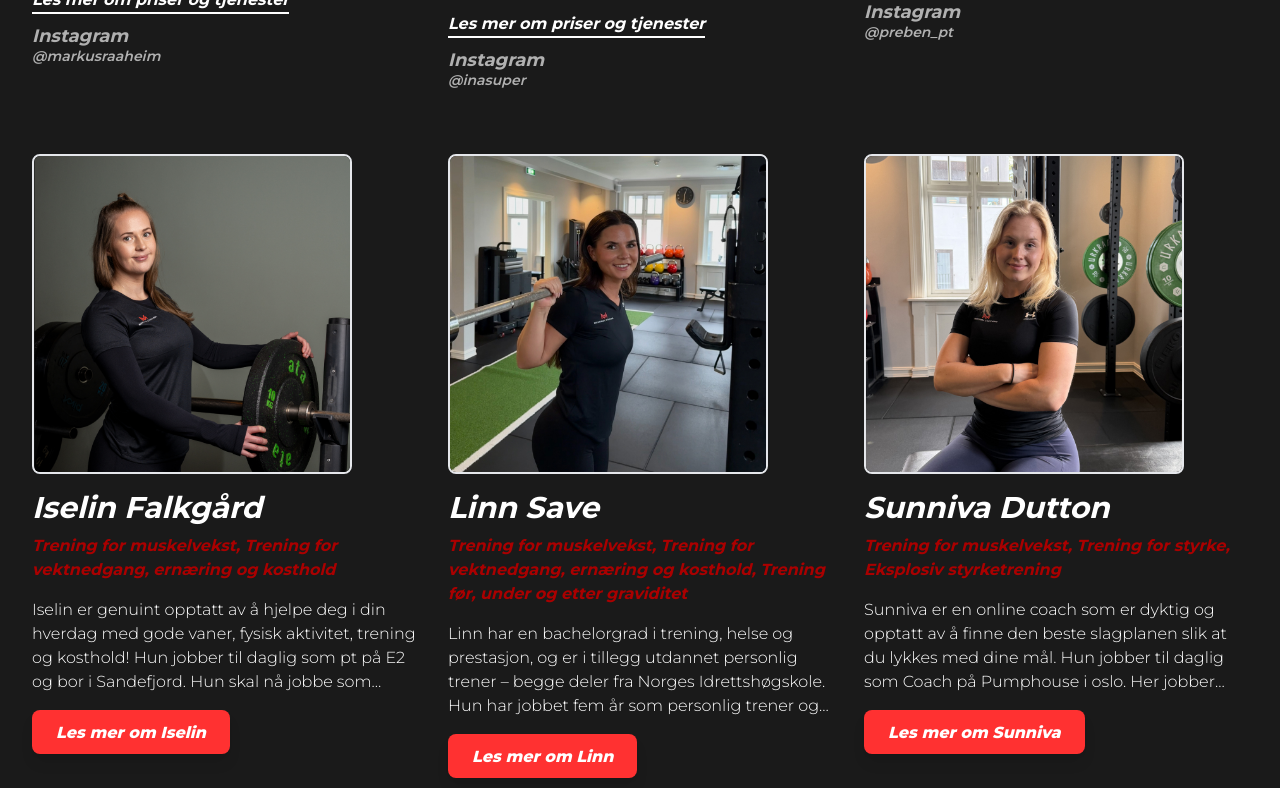
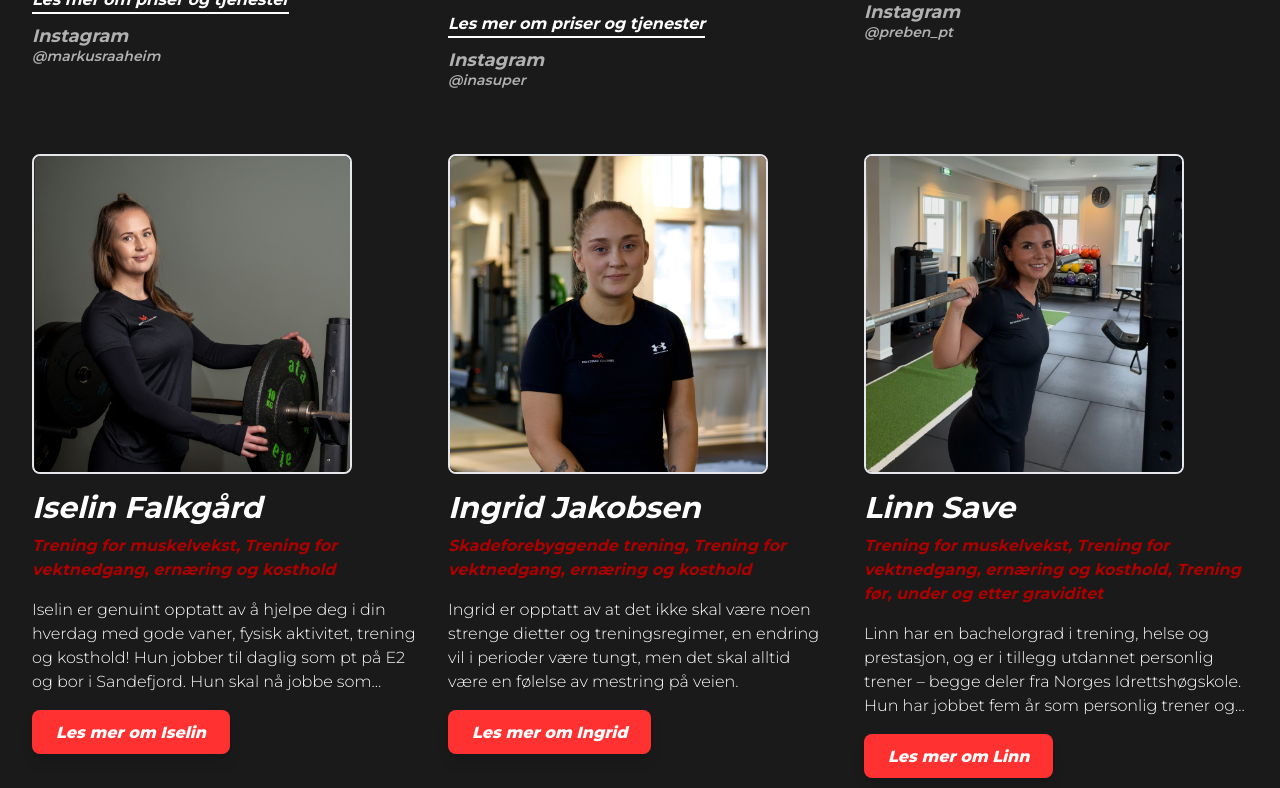
Before and after one commit to ekaspersen/maksimalcoaching, a Next.js app: page /team in a window 1280 px wide. Shown: the part 1020-1808 px from the top of the page. Built offline with nearby package versions, Linux system fonts and the light colour scheme.

Commit message:
added ingrid to the page

```diff
--- a/app/data/coaches.js
+++ b/app/data/coaches.js
@@ -138,6 +138,46 @@ Med sin egenerfaring, utdannelse, lidenskap for trening og egen livserfaring har
     tjeneste3: "Kostholdsoppfølging",
   },
   {
+    id: "ingrid-jakobsen",
+    name: "Ingrid Jakobsen",
+    fname: "Ingrid",
+    image: "/ingrid-j.jpg",
+    specialties:
+      "Skadeforebyggende trening, Trening for vektnedgang, ernæring og kosthold",
+    experiences: [
+      "Bachelor i idrett, ernæring og helse ",
+      "Sertifisert personlig trener",
+      "Master i treningsfysiologi",
+      "Sertifisert helseveileder",
+      "Kurs - antidoping ansvarlig, antidoping Norge",
+      "Kurs - rådgivning for spiseforstyrrelser, ROS",
+      "BASIS fallforebyggende trening, Helsedirektoratet",
+    ],
+    about: `HVEM ER INGRID?:
+        Ingrid er 28 år, og har alltid vært opptatt av fysisk aktivitet på en eller annen måte. Ifra ung alder har det alltid vært fotball som har stått i sentrum, men de senere årene har hun fått sansen for styrketrening, padel og toppturer. Hun har vært i treningsbransjen siden 2022 og hun jobber for tiden på et lite treningssenter på bygda, hvor hun hjelper uerfarne unge og eldre.
+
+Hun brenner for at alle skal få muligheten til å leve det livet de har lyst til og leve med fokus på deres ønsker, mål og utgangspunkt.
+
+
+ERFARING:
+Ingrid har 5+ års erfaring med styrketrening og har jobbet i treningsbransjen siden 2022. Hun har også vært aktiv fotballspiller både i toppfotballen og i breddefotballen i over 20 år.
+
+
+HVORFOR VELGE INGRID?:
+Ingrid har en lang idrettsbakgrunn, og med erfaring fra litt ulike typer fysisk aktivitet. Ingrid er opptatt av at det ikke skal være noen strenge dietter og treningsregimer, en endring vil i perioder være tungt, men det skal alltid være en følelse av mestring på veien.
+
+Ingrid er en coach som er opptatt av å se deg for den du er og en du skal kunne prate med om alt, både i opp- og nedturer. Hun jobber med alle typer kunder.
+`,
+    shortBio:
+      "Ingrid er opptatt av at det ikke skal være noen strenge dietter og treningsregimer, en endring vil i perioder være tungt, men det skal alltid være en følelse av mestring på veien.",
+    email: "ingrid.jakobsen@maksimalcoaching.no",
+    instagram: "https://www.instagram.com/helseveileder_ingrid/",
+    instagramAt: "helseveileder_ingrid",
+    tjeneste1: "Kombinert oppfølging",
+    tjeneste2: "Treningsoppfølging",
+    tjeneste3: "Kostholdsoppfølging",
+  },
+  {
     id: "linn-save",
     name: "Linn Save",
     fname: "Linn",
```
Also changed, not shown: public/ingrid-j.jpg (added), 1 other file (tests, documents, lock files or other folders).
